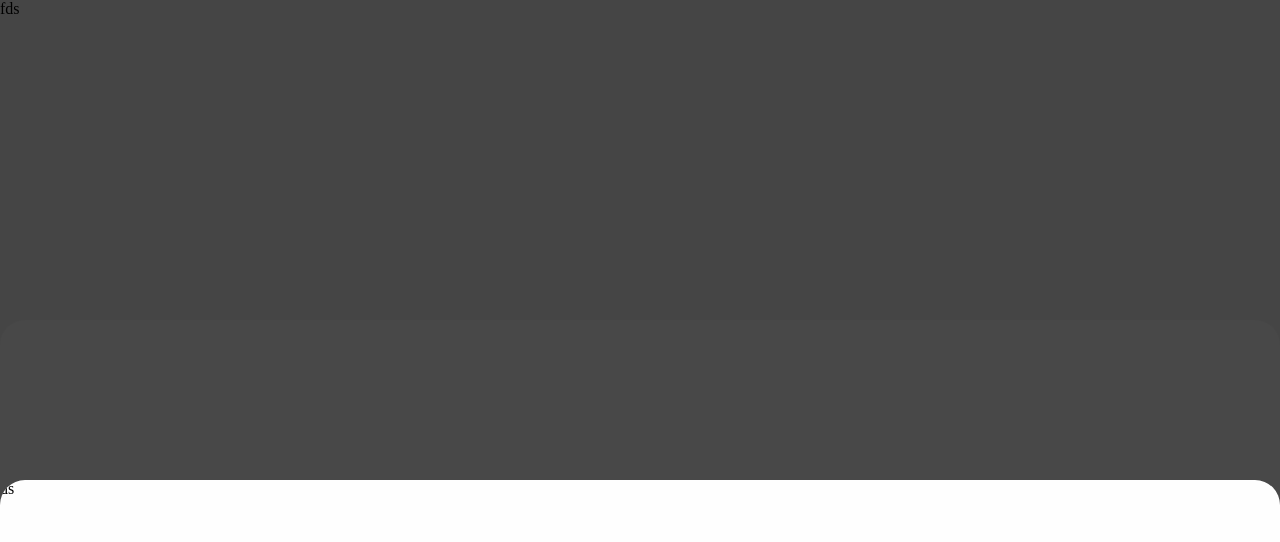
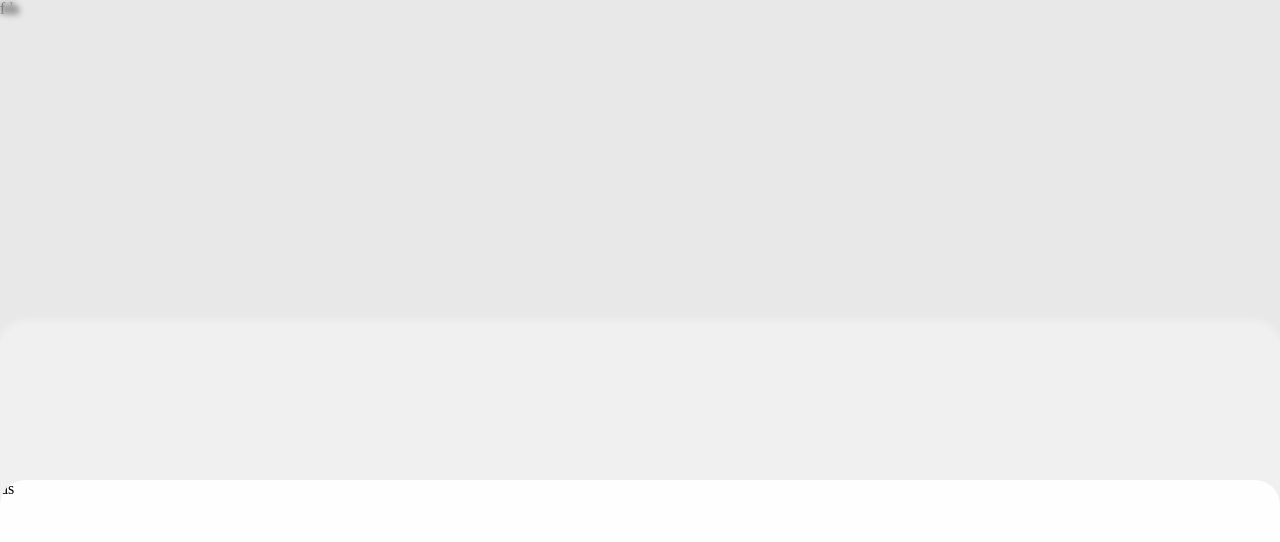
Before and after one commit to belminabazovic/test2, a plain HTML site: page index.html in a window 1280 px wide. Drawn offline with Linux system fonts and the light colour scheme.

Commit message:
Update style.css

```diff
--- a/style.css
+++ b/style.css
@@ -22,14 +22,17 @@ body {
     position: absolute;
     height: 100%;
     width: 100%;
-    background-color: rgba(0, 0, 0, 0.70);
+    background: rgba(255, 255, 255, 0);
+    box-shadow: 0 4px 30px rgba(0, 0, 0, 0.1);
+    backdrop-filter: blur(3px);
+    -webkit-backdrop-filter: blur(3px);
 }
 
 #overlayContent {
     width: 100%;
     height: 40vh;
     border-radius: 25px 25px 0px 0px;
-    background-color: #FEFEFE;
+    background-color: #fefefe;
     position: absolute;
     bottom: 0;
     overflow: hidden;
```
